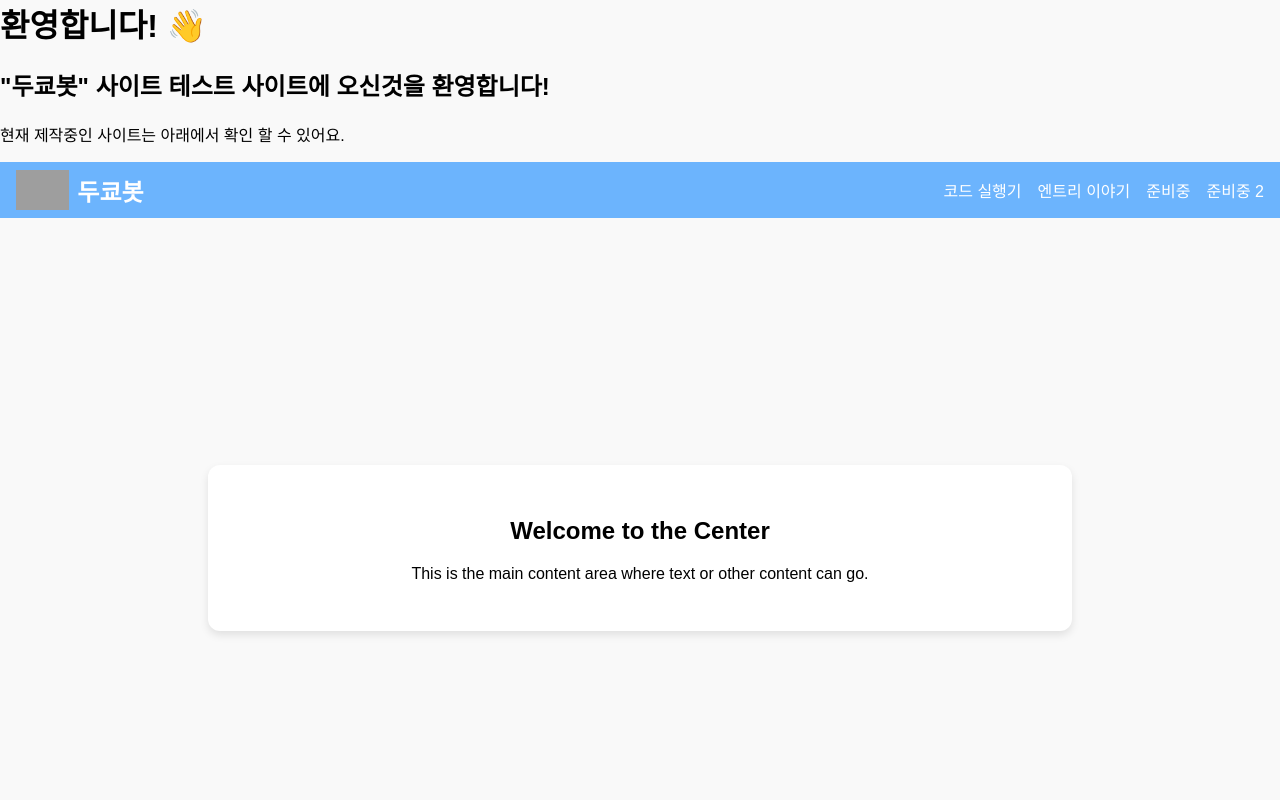
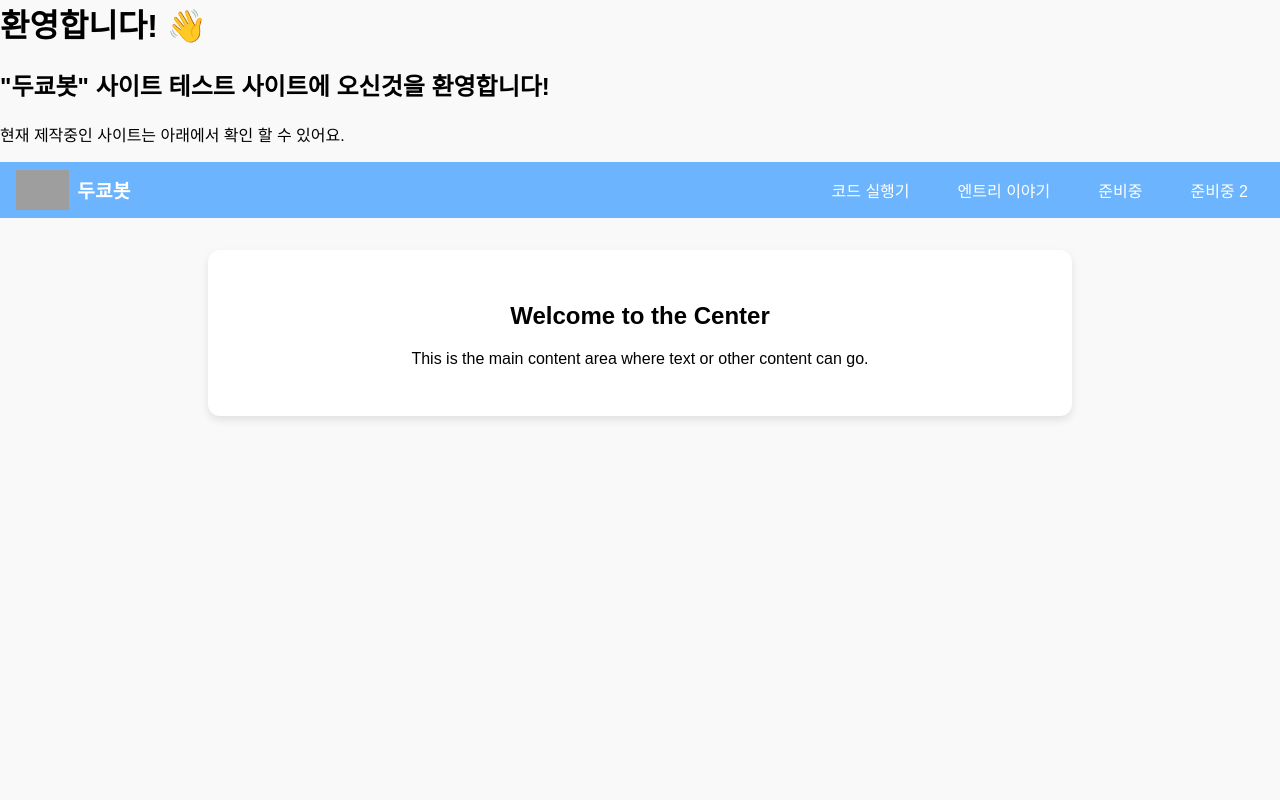
Before and after one commit to dutkyobot/test, a plain HTML site: page index.html in a window 1280 px wide. Shown: the top 800 px of the page. Drawn offline with Linux system fonts and the light colour scheme; grey boxes are pictures that could not be loaded.

Commit message:
Update index.html

```diff
--- a/index.html
+++ b/index.html
@@ -33,7 +33,7 @@
       margin-right: 0.5rem;
     }
     .logo span {
-      font-size: 1.5rem;
+      font-size: 1.2rem;
       font-weight: bold;
     }
     nav {
@@ -45,16 +45,22 @@
       text-decoration: none;
       margin-left: 1rem;
       font-size: 1rem;
-      transition: color 0.3s;
+      padding: 0.5rem 1rem; /* 고정된 패딩 */
+      border-radius: 5px;
+      transition: all 0.3s ease;
     }
-    nav a:hover {
-      color: #ddd;
+    nav a:hover, nav a:focus {
+      background-color: white; /* 배경색 변경 */
+      color: #6CB4FD; /* 글자색 변경 */
+      box-shadow: 0 0 4px #6CB4FD; /* 테두리 대신 그림자 사용 */
+      outline: none; /* 포커스 외곽선 제거 */
     }
     main {
       display: flex;
       justify-content: center;
-      align-items: center;
-      height: calc(100vh - 140px); /* 헤더와 푸터를 제외한 높이 */
+      align-items: flex-start;
+      padding-top: 2rem;
+      min-height: calc(100vh - 140px);
     }
     .content-box {
       background-color: white;
```
